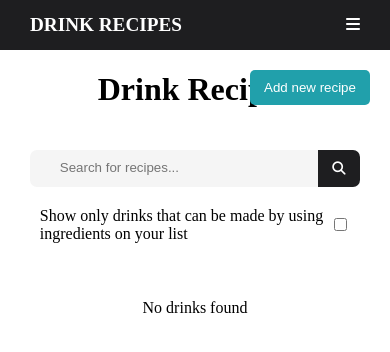
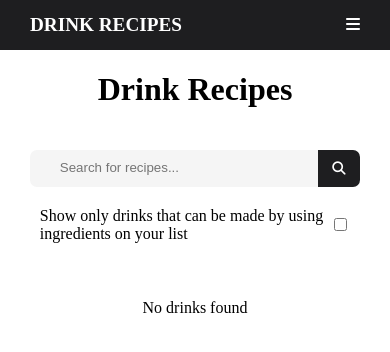
Before and after one commit to tommivk/drink-recipes, a Flask app: template templates/drinks.html in a window 390 px wide. Shown: the top 352 px of the page. Run offline with Flask 2, Linux system fonts and the light colour scheme; the template is opened without the code that fills it, so the values that code supplies are empty; some libraries are stand-ins or nearby versions.

Commit message:
hide add recipe button on smaller screens

```diff
--- a/static/common.css
+++ b/static/common.css
@@ -401,6 +401,10 @@ body {
 }
 
 @media (max-width: 800px) {
+    .add-recipe-button {
+        display: none;
+    }
+
     .nav-toggle {
         display: block;
     }
```
